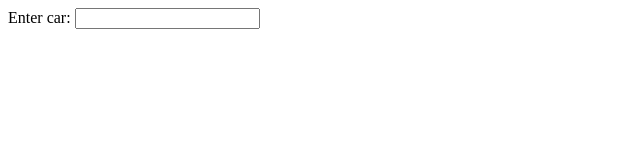
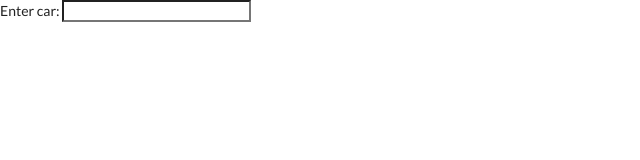
Before and after one commit to IulianStave/images-search-react-api, a React app: page public/index.html in a window 1280 px wide. Shown: the whole page, without its empty margins (0-640 px from the left). Built offline with nearby package versions, Linux system fonts and the light colour scheme.

Commit message:
Add semantic-ui

```diff
--- a/public/index.html
+++ b/public/index.html
@@ -3,6 +3,7 @@
   <head>
     <meta charset="utf-8" />
     <link rel="icon" href="%PUBLIC_URL%/favicon.ico" />
+    <link rel="stylesheet" href="https://cdnjs.cloudflare.com/ajax/libs/semantic-ui/2.4.1/semantic.min.css"/>
     <meta name="viewport" content="width=device-width, initial-scale=1" />
     <meta name="theme-color" content="#000000" />
     <meta
```
